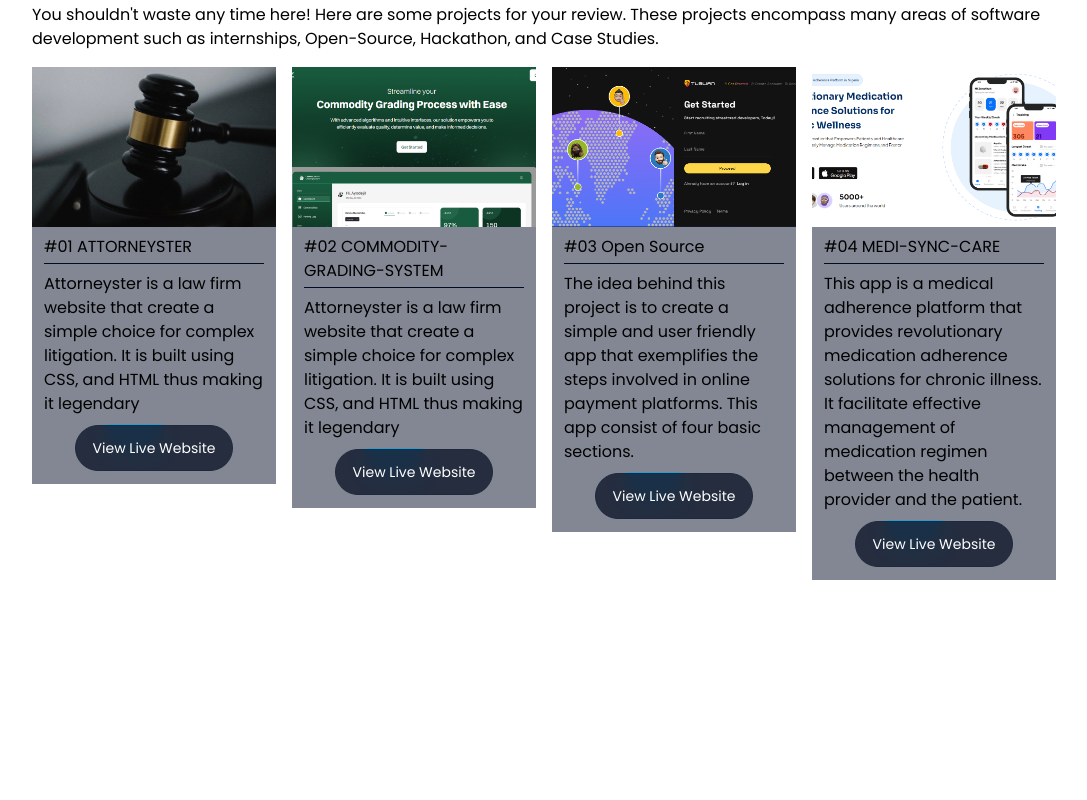
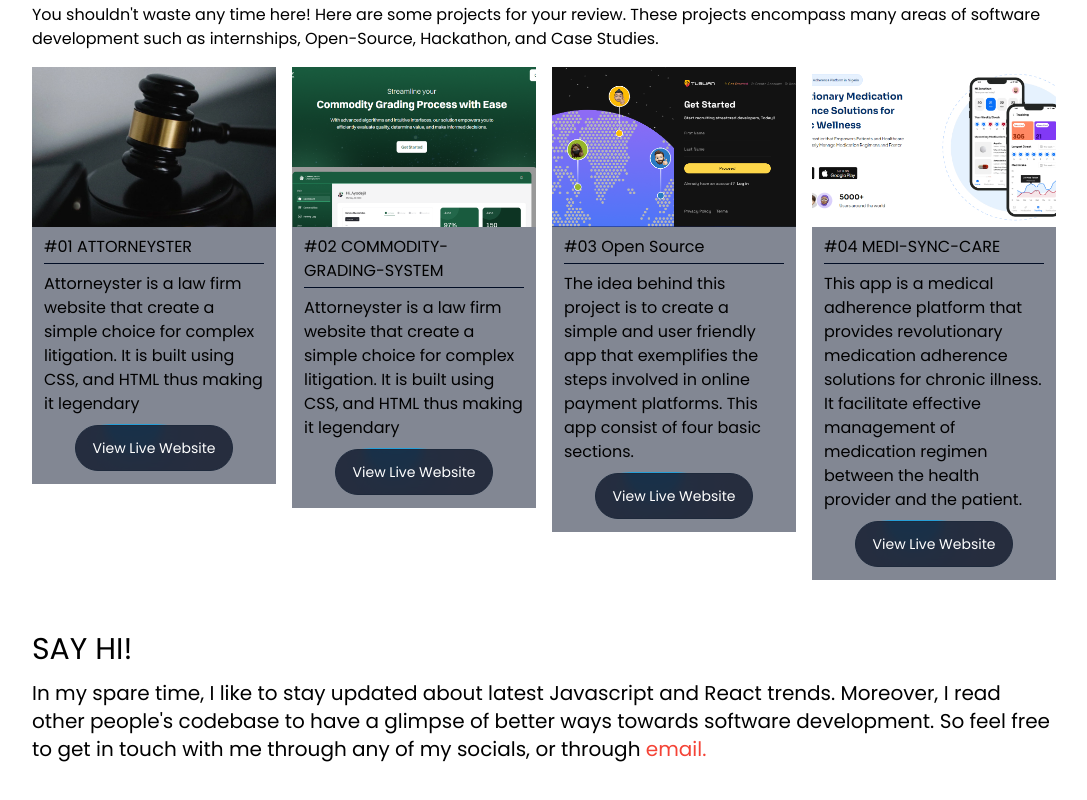
Before and after one commit to MONSURU-rgb/WaiyakiDev, a Next.js app: page / in a window 1280 px wide. Shown: the part 2527-3327 px from the top of the page, without its empty margins (96-1183 px from the left). Before the commit the page ends 3209 px from the top, so only its background shows below. Built offline with nearby package versions, Linux system fonts and the light colour scheme.

Commit message:
fix: Update new component

```diff
--- a/components/ui/conclusion.tsx
+++ b/components/ui/conclusion.tsx
@@ -1,15 +1,18 @@
+import Link from "next/link";
 import React from "react";
 
 export function Conclusion() {
   return (
-    <section>
-      <h2>SAY HI!</h2>
-      <p>
+    <section className="flex flex-col gap-3 mx-auto max-w-[80vw]">
+      <h2 className="text-3xl">SAY HI!</h2>
+      <p className="text-xl">
         In my spare time, I like to stay updated about latest Javascript and
         React trends. Moreover, I read other people&apos;s codebase to have a
         glimpse of better ways towards software development. So feel free to get
         in touch with me through any of my socials, or through{" "}
-        <Link href="mailto:seowriteru3@gmail.com">email.</Link>
+        <Link href="mailto:seowriteru3@gmail.com" className="text-[#F44336]">
+          email.
+        </Link>
       </p>
     </section>
   );
--- a/pages/index.tsx
+++ b/pages/index.tsx
@@ -8,6 +8,7 @@ import { RiTwitterXLine } from "react-icons/ri";
 import { Button } from "@/components/ui/moving-box";
 import { SparklesCore } from "@/components/ui/sparkles";
 import { Projects } from "@/components/ui/projects";
+import { Conclusion } from "@/components/ui/conclusion";
 
 const inter = Inter({ subsets: ["latin"] });
 
@@ -107,6 +108,7 @@ export default function Home() {
         <WaiyakiHero />
         <Skills />
         <Projects />
+        <Conclusion />
       </main>
     </div>
   );
```
